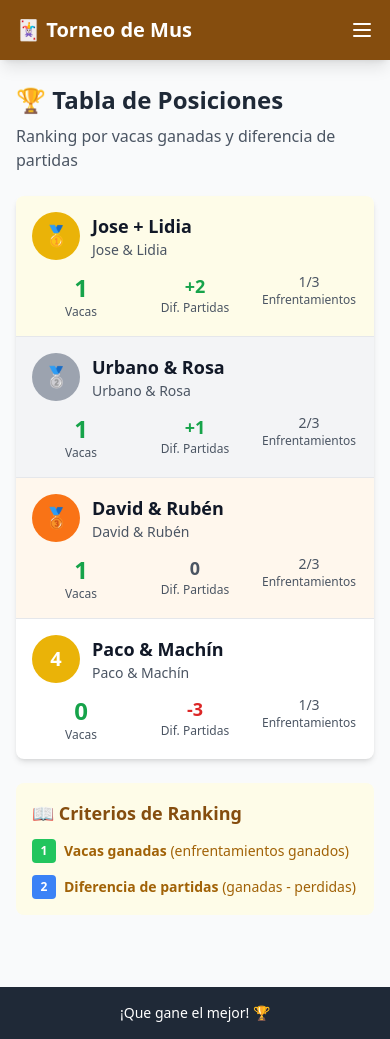
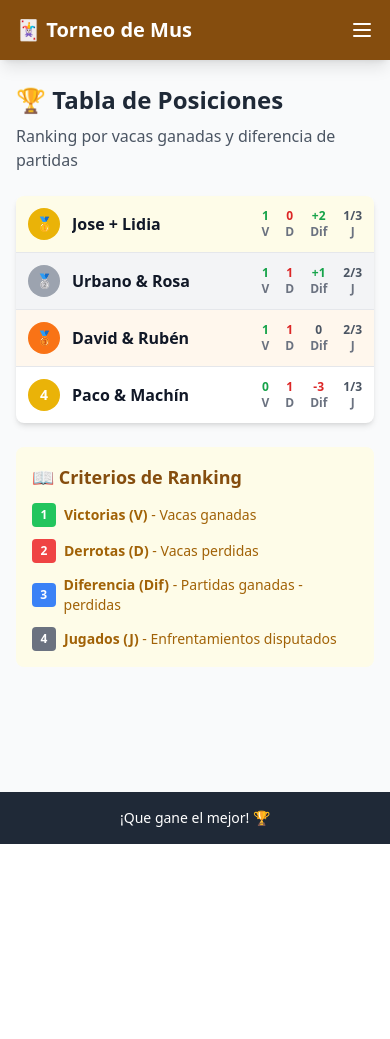
Before and after one commit to davidclothier/torneo-mus, a FastAPI app: page /ranking in a window 390 px wide. After the commit the page ends 844 px from the top, so only its background shows below. Run offline with FastAPI, Linux system fonts and the light colour scheme; some libraries are stand-ins or nearby versions.

Commit message:
Rediseño del ranking con formato de tabla de liga y fix de footer
- Agregar cálculo de vacas perdidas (derrotas) en el backend
- Cambiar columnas de la tabla: V (victorias), D (derrotas), Dif (diferencia), J (jugados)
- Rediseñar cards móviles como tabla compacta de liga
- Simplificar vista mostrando solo nombre del equipo (más grande)
- Actualizar leyenda con explicación de todas las columnas
- Fix sticky footer que se queda al final de la página
- Mejorar responsive design para mejor experiencia móvil

🤖 Generated with [Claude Code](https://claude.ai/code)

Co-Authored-By: Claude <noreply@anthropic.com>

```diff
--- a/main.py
+++ b/main.py
@@ -435,6 +435,13 @@ def ranking_page(request: Request, db: Session = Depends(get_db)):
             Match.status == MatchStatus.COMPLETED
         ).count()
 
+        # Vacas perdidas (enfrentamientos completados donde no ganó)
+        vacas_perdidas = db.query(Match).filter(
+            ((Match.team1_id == team.id) | (Match.team2_id == team.id)),
+            Match.winner_id != team.id,
+            Match.status == MatchStatus.COMPLETED
+        ).count()
+
         # Partidas ganadas y perdidas (en enfrentamientos completados)
         partidas_ganadas = 0
         partidas_perdidas = 0
@@ -470,6 +477,7 @@ def ranking_page(request: Request, db: Session = Depends(get_db)):
         ranking_data.append({
             "team": team,
             "vacas_ganadas": vacas_ganadas,
+            "vacas_perdidas": vacas_perdidas,
             "diferencia_partidas": partidas_ganadas - partidas_perdidas,
             "enfrentamientos": f"{enfrentamientos_jugados}/{enfrentamientos_totales}"
         })
--- a/templates/base.html
+++ b/templates/base.html
@@ -27,7 +27,7 @@
         }
     </script>
 </head>
-<body class="bg-gray-50 min-h-screen">
+<body class="bg-gray-50 min-h-screen flex flex-col">
     <!-- Header -->
     <header class="bg-mus-800 text-white shadow-lg">
         <div class="container mx-auto px-4 py-4">
@@ -68,12 +68,12 @@
     </header>
 
     <!-- Main content -->
-    <main class="container mx-auto px-4 py-6">
+    <main class="container mx-auto px-4 py-6 flex-1">
         {% block content %}{% endblock %}
     </main>
 
     <!-- Footer -->
-    <footer class="bg-gray-800 text-white text-center py-4 mt-12">
+    <footer class="bg-gray-800 text-white text-center py-4 mt-auto">
         <p class="text-sm">¡Que gane el mejor! 🏆</p>
     </footer>
 
--- a/templates/ranking.html
+++ b/templates/ranking.html
@@ -29,13 +29,16 @@
                             Pareja
                         </th>
                         <th class="px-6 py-3 text-center text-xs font-medium text-white uppercase tracking-wider">
-                            Vacas
+                            V
                         </th>
                         <th class="px-6 py-3 text-center text-xs font-medium text-white uppercase tracking-wider">
-                            Dif. Partidas
+                            D
                         </th>
                         <th class="px-6 py-3 text-center text-xs font-medium text-white uppercase tracking-wider">
-                            Enfrentamientos
+                            Dif
+                        </th>
+                        <th class="px-6 py-3 text-center text-xs font-medium text-white uppercase tracking-wider">
+                            J
                         </th>
                     </tr>
                 </thead>
@@ -69,26 +72,27 @@
 
                         <!-- Team -->
                         <td class="px-6 py-4 whitespace-nowrap">
-                            <div class="text-sm">
-                                <div class="font-semibold text-gray-900">{{ entry.team.name }}</div>
-                                <div class="text-gray-600">{{ entry.team.player1 }} & {{ entry.team.player2 }}</div>
-                            </div>
+                            <div class="text-lg font-semibold text-gray-900">{{ entry.team.name }}</div>
                         </td>
 
-                        <!-- Vacas -->
+                        <!-- Victorias -->
                         <td class="px-6 py-4 whitespace-nowrap text-center">
-                            <span class="text-xl font-bold text-green-600">{{ entry.vacas_ganadas }}</span>
+                            <span class="text-lg font-bold text-green-600">{{ entry.vacas_ganadas }}</span>
                         </td>
 
-                        <!-- Diferencia Partidas -->
+                        <!-- Derrotas -->
+                        <td class="px-6 py-4 whitespace-nowrap text-center">
+                            <span class="text-lg font-bold text-red-600">{{ entry.vacas_perdidas }}</span>
+                        </td>
+
+                        <!-- Diferencia -->
                         <td class="px-6 py-4 whitespace-nowrap text-center">
                             <span class="text-lg font-semibold {% if entry.diferencia_partidas > 0 %}text-green-600{% elif entry.diferencia_partidas < 0 %}text-red-600{% else %}text-gray-600{% endif %}">
                                 {% if entry.diferencia_partidas > 0 %}+{% endif %}{{ entry.diferencia_partidas }}
                             </span>
                         </td>
 
-
-                        <!-- Enfrentamientos -->
+                        <!-- Jugados -->
                         <td class="px-6 py-4 whitespace-nowrap text-center">
                             <span class="text-sm text-gray-600">{{ entry.enfrentamientos }}</span>
                         </td>
@@ -101,51 +105,55 @@
         <!-- Mobile Cards -->
         <div class="md:hidden divide-y divide-gray-200">
             {% for entry in ranking %}
-            <div class="p-4 {% if loop.index == 1 %}bg-yellow-50{% elif loop.index == 2 %}bg-gray-100{% elif loop.index == 3 %}bg-orange-50{% endif %}">
-                <div class="flex items-start justify-between mb-3">
-                    <!-- Position -->
-                    <div class="flex-shrink-0">
+            <div class="p-3 {% if loop.index == 1 %}bg-yellow-50{% elif loop.index == 2 %}bg-gray-100{% elif loop.index == 3 %}bg-orange-50{% endif %}">
+                <div class="flex items-center justify-between">
+                    <!-- Position & Team -->
+                    <div class="flex items-center flex-1 min-w-0">
+                        <div class="flex-shrink-0 mr-3">
                             {% if loop.index == 1 %}
-                        <div class="w-12 h-12 bg-yellow-500 rounded-full flex items-center justify-center text-white font-bold text-xl">
+                            <div class="w-8 h-8 bg-yellow-500 rounded-full flex items-center justify-center text-white font-bold text-sm">
                                 🥇
                             </div>
                             {% elif loop.index == 2 %}
-                        <div class="w-12 h-12 bg-gray-400 rounded-full flex items-center justify-center text-white font-bold text-xl">
+                            <div class="w-8 h-8 bg-gray-400 rounded-full flex items-center justify-center text-white font-bold text-sm">
                                 🥈
                             </div>
                             {% elif loop.index == 3 %}
-                        <div class="w-12 h-12 bg-orange-500 rounded-full flex items-center justify-center text-white font-bold text-xl">
+                            <div class="w-8 h-8 bg-orange-500 rounded-full flex items-center justify-center text-white font-bold text-sm">
                                 🥉
                             </div>
                             {% else %}
-                        <div class="w-12 h-12 bg-mus-500 rounded-full flex items-center justify-center text-white font-bold text-xl">
+                            <div class="w-8 h-8 bg-mus-500 rounded-full flex items-center justify-center text-white font-bold text-sm">
                                 {{ loop.index }}
                             </div>
                             {% endif %}
                         </div>
 
-                    <!-- Team Info -->
-                    <div class="flex-1 ml-3">
-                        <div class="font-semibold text-gray-900 text-lg">{{ entry.team.name }}</div>
-                        <div class="text-gray-600 text-sm">{{ entry.team.player1 }} & {{ entry.team.player2 }}</div>
+                        <div class="min-w-0 flex-1">
+                            <div class="font-semibold text-gray-900 text-base truncate">{{ entry.team.name }}</div>
                         </div>
                     </div>
 
-                <!-- Stats Grid -->
-                <div class="grid grid-cols-3 gap-4">
+                    <!-- Stats -->
+                    <div class="flex items-center space-x-4 text-xs font-semibold">
                         <div class="text-center">
-                        <div class="text-2xl font-bold text-green-600">{{ entry.vacas_ganadas }}</div>
-                        <div class="text-xs text-gray-600">Vacas</div>
+                            <div class="text-green-600">{{ entry.vacas_ganadas }}</div>
+                            <div class="text-gray-500">V</div>
                         </div>
                         <div class="text-center">
-                        <div class="text-lg font-semibold {% if entry.diferencia_partidas > 0 %}text-green-600{% elif entry.diferencia_partidas < 0 %}text-red-600{% else %}text-gray-600{% endif %}">
+                            <div class="text-red-600">{{ entry.vacas_perdidas }}</div>
+                            <div class="text-gray-500">D</div>
+                        </div>
+                        <div class="text-center">
+                            <div class="{% if entry.diferencia_partidas > 0 %}text-green-600{% elif entry.diferencia_partidas < 0 %}text-red-600{% else %}text-gray-600{% endif %}">
                                 {% if entry.diferencia_partidas > 0 %}+{% endif %}{{ entry.diferencia_partidas }}
                             </div>
-                        <div class="text-xs text-gray-600">Dif. Partidas</div>
+                            <div class="text-gray-500">Dif</div>
                         </div>
                         <div class="text-center">
-                        <div class="text-sm text-gray-600">{{ entry.enfrentamientos }}</div>
-                        <div class="text-xs text-gray-600">Enfrentamientos</div>
+                            <div class="text-gray-600">{{ entry.enfrentamientos }}</div>
+                            <div class="text-gray-500">J</div>
+                        </div>
                     </div>
                 </div>
             </div>
@@ -159,11 +167,19 @@
         <div class="grid grid-cols-1 md:grid-cols-2 gap-3 text-sm text-mus-700">
             <div class="flex items-center">
                 <div class="w-6 h-6 bg-green-500 rounded mr-2 flex items-center justify-center text-white text-xs font-bold">1</div>
-                <span><strong>Vacas ganadas</strong> (enfrentamientos ganados)</span>
+                <span><strong>Victorias (V)</strong> - Vacas ganadas</span>
             </div>
             <div class="flex items-center">
-                <div class="w-6 h-6 bg-blue-500 rounded mr-2 flex items-center justify-center text-white text-xs font-bold">2</div>
-                <span><strong>Diferencia de partidas</strong> (ganadas - perdidas)</span>
+                <div class="w-6 h-6 bg-red-500 rounded mr-2 flex items-center justify-center text-white text-xs font-bold">2</div>
+                <span><strong>Derrotas (D)</strong> - Vacas perdidas</span>
+            </div>
+            <div class="flex items-center">
+                <div class="w-6 h-6 bg-blue-500 rounded mr-2 flex items-center justify-center text-white text-xs font-bold">3</div>
+                <span><strong>Diferencia (Dif)</strong> - Partidas ganadas - perdidas</span>
+            </div>
+            <div class="flex items-center">
+                <div class="w-6 h-6 bg-gray-500 rounded mr-2 flex items-center justify-center text-white text-xs font-bold">4</div>
+                <span><strong>Jugados (J)</strong> - Enfrentamientos disputados</span>
             </div>
         </div>
     </div>
```
Lines whose indentation alone changed are shown as unchanged.
